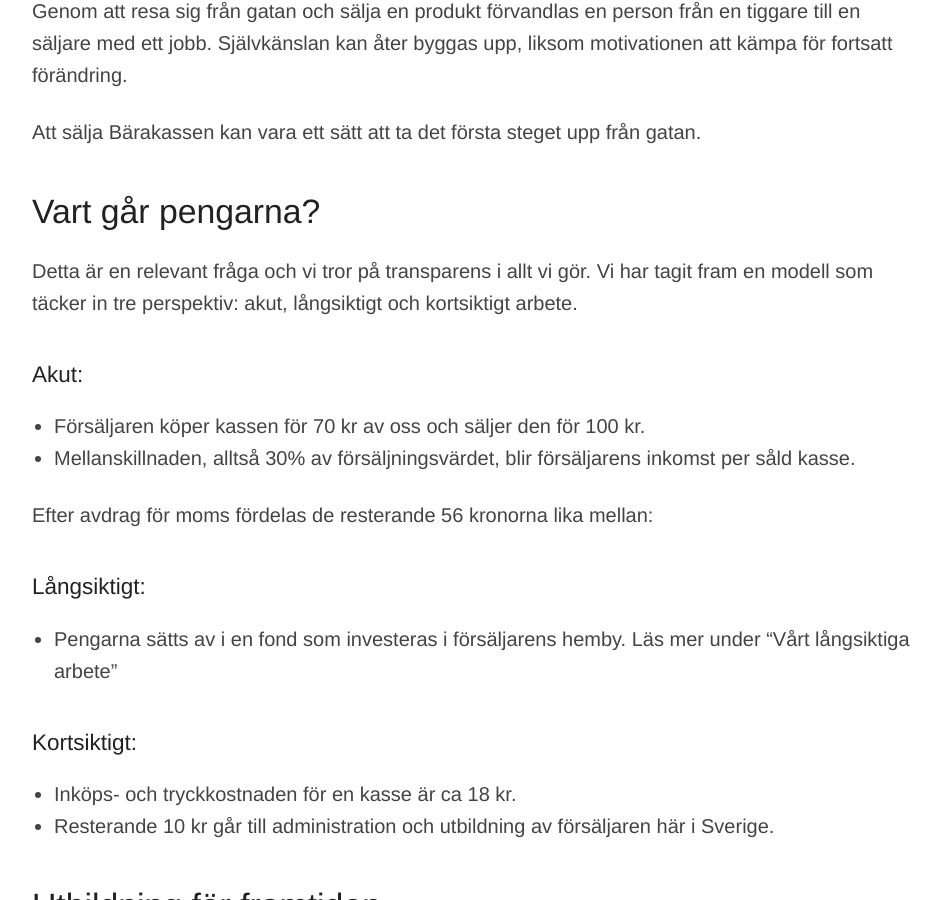
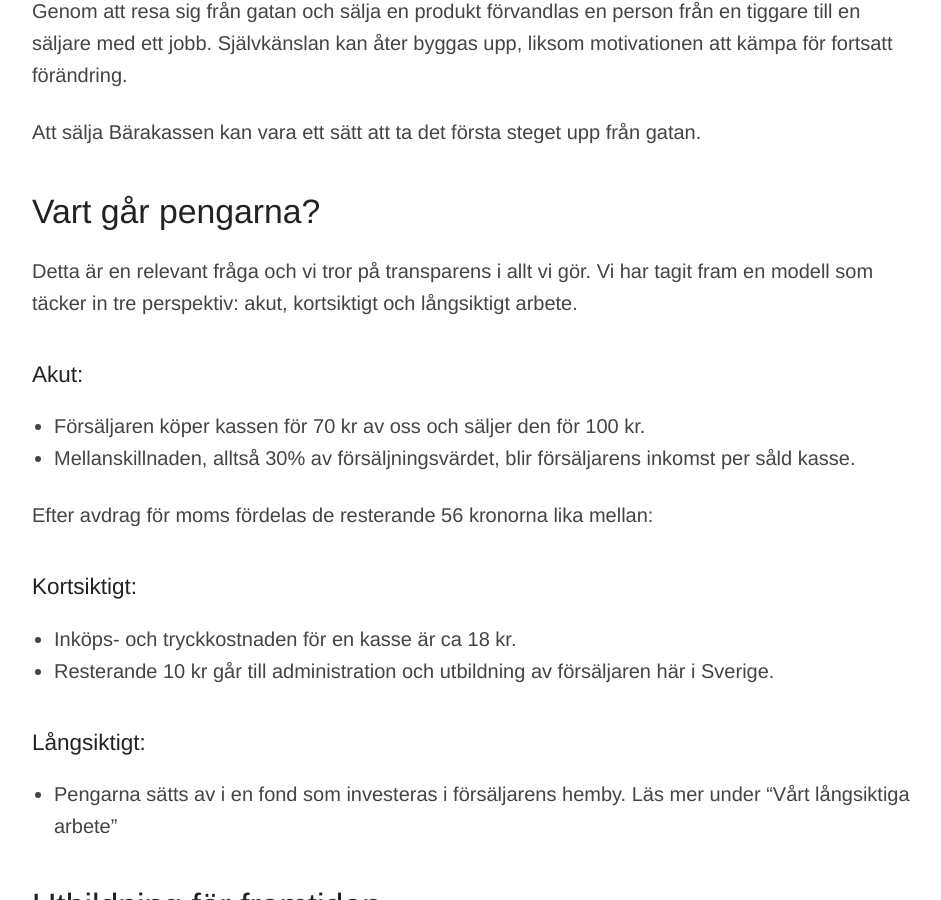
Before and after one commit to bara-se/bara-se.github.io, a Jekyll site: the page built from _posts/sv/0100-01-01-index.md, in a window 1280 px wide and 900 px high, scrolled down 1064 px. Shown: the whole window, without its empty margins (168-1109 px from the left). Built offline with Jekyll 4.4.1, drawn with Linux system fonts in a browser that asks for light colours.

```diff
--- a/_posts/sv/0100-01-01-index.md
+++ b/_posts/sv/0100-01-01-index.md
@@ -20,7 +20,7 @@ Att sälja Bärakassen kan vara ett sätt att ta det första steget upp från ga
 
 ### Vart går pengarna?
 
-Detta är en relevant fråga och vi tror på transparens i allt vi gör. Vi har tagit fram en modell som täcker in tre perspektiv: akut, långsiktigt och kortsiktigt arbete.
+Detta är en relevant fråga och vi tror på transparens i allt vi gör. Vi har tagit fram en modell som täcker in tre perspektiv: akut, kortsiktigt och långsiktigt arbete.
 
 ##### Akut:
 - Försäljaren köper kassen för 70 kr av oss och säljer den för 100 kr.
@@ -28,12 +28,12 @@ Detta är en relevant fråga och vi tror på transparens i allt vi gör. Vi har
 
 Efter avdrag för moms fördelas de resterande 56 kronorna lika mellan:
 
-##### Långsiktigt:
-- Pengarna sätts av i en fond som investeras i försäljarens hemby. Läs mer under "Vårt långsiktiga arbete"
-
 ##### Kortsiktigt:
 - Inköps- och tryckkostnaden för en kasse är ca 18 kr.
 - Resterande 10 kr går till administration och utbildning av försäljaren här i Sverige.
+
+##### Långsiktigt:
+- Pengarna sätts av i en fond som investeras i försäljarens hemby. Läs mer under "Vårt långsiktiga arbete"
 
 
 ### Utbildning för framtiden
```
